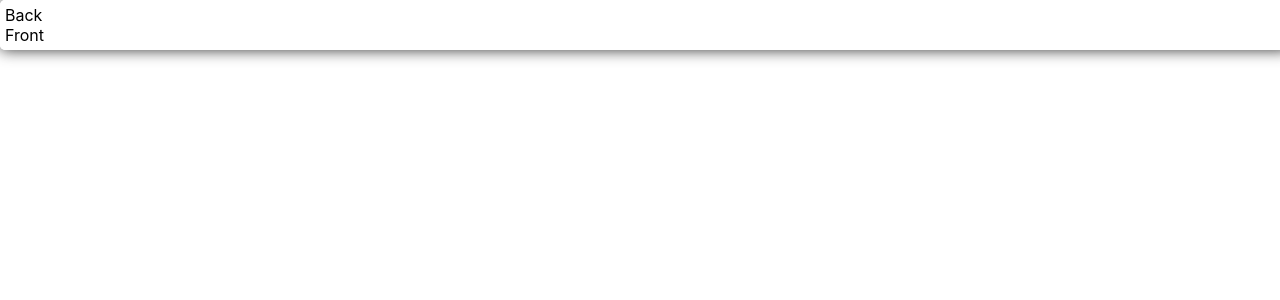
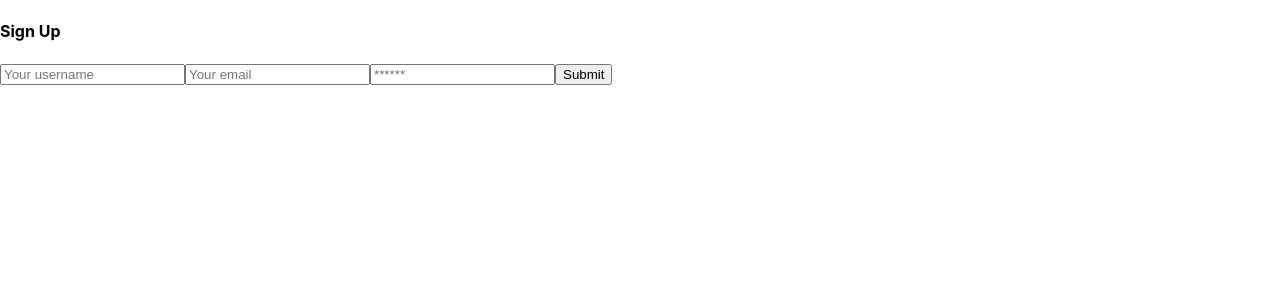
Before and after one commit to ShaChambers/SC3DP3, a React (Create React App) app in the folder client/: page /signup in a window 1280 px wide. Shown: the top 300 px of the page. Built offline with nearby package versions, Linux system fonts and the light colour scheme.

Commit message:
login and signup

```diff
--- a/client/package.json
+++ b/client/package.json
@@ -3,11 +3,14 @@
   "version": "0.1.0",
   "private": true,
   "dependencies": {
+    "@apollo/client": "^3.7.8",
     "@testing-library/jest-dom": "^5.16.5",
     "@testing-library/react": "^13.4.0",
     "@testing-library/user-event": "^13.5.0",
+    "jwt-decode": "^3.1.2",
     "react": "^18.2.0",
     "react-dom": "^18.2.0",
+    "react-router-dom": "^6.8.1",
     "react-scripts": "5.0.1",
     "web-vitals": "^2.1.4"
   },
--- a/client/src/App.js
+++ b/client/src/App.js
@@ -1,10 +1,81 @@
-import logo from './logo.svg';
-import './App.css';
-import Card from './components/card/card';
+import React from 'react';
+import {
+  ApolloClient,
+  InMemoryCache,
+  ApolloProvider,
+  createHttpLink,
+} from '@apollo/client';
+import { setContext } from '@apollo/client/link/context';
+import { BrowserRouter as Router, Routes, Route } from 'react-router-dom';
+
+// import Home from './pages/Home';
+import Signup from './pages/Signup';
+import Login from './pages/Login';
+
+// import Header from './components/Header';
+// import Footer from './components/Footer';
+
+// Construct our main GraphQL API endpoint
+const httpLink = createHttpLink({
+  uri: '/graphql',
+});
+
+// Construct request middleware that will attach the JWT token to every request as an `authorization` header
+const authLink = setContext((_, { headers }) => {
+  // get the authentication token from local storage if it exists
+  const token = localStorage.getItem('id_token');
+  // return the headers to the context so httpLink can read them
+  return {
+    headers: {
+      ...headers,
+      authorization: token ? `Bearer ${token}` : '',
+    },
+  };
+});
+
+const client = new ApolloClient({
+  // Set up our client to execute the `authLink` middleware prior to making the request to our GraphQL API
+  link: authLink.concat(httpLink),
+  cache: new InMemoryCache(),
+});
 
 function App() {
   return (
-    <Card/>
+    <ApolloProvider client={client}>
+      <Router>
+        <div className="flex-column justify-flex-start min-100-vh">
+          {/* <Header /> */}
+          <div className="container">
+            <Routes>
+              {/* <Route
+                path="/"
+                element={<Home />}
+              /> */}
+              <Route
+                path="/login"
+                element={<Login />}
+              />
+              <Route
+                path="/signup"
+                element={<Signup />}
+              />
+              {/* <Route
+                path="/me"
+                element={<Profile />}
+              />
+              <Route
+                path="/profiles/:username"
+                element={<Profile />}
+              />
+              <Route path="/thoughts/:thoughtId"
+                element={<SingleThought />}
+  />*/}
+            </Routes>
+          </div>
+          {/* <Footer /> */}
+        </div>
+      </Router>
+    </ApolloProvider>
   );
 }
 
--- /dev/null
+++ b/client/src/pages/Login.js
@@ -0,0 +1,93 @@
+import React, { useState } from 'react';
+import { Link } from 'react-router-dom';
+import { useMutation } from '@apollo/client';
+import { LOGIN_USER } from '../utils/mutations';
+
+import Auth from '../utils/auth';
+
+const Login = (props) => {
+    const [formState, setFormState] = useState({ email: '', password: '' });
+    const [login, { error, data }] = useMutation(LOGIN_USER);
+
+    // update state based on form input changes
+    const handleChange = (event) => {
+        const { name, value } = event.target;
+
+        setFormState({
+            ...formState,
+            [name]: value,
+        });
+    };
+
+    // submit form
+    const handleFormSubmit = async (event) => {
+        event.preventDefault();
+        console.log(formState);
+        try {
+            const { data } = await login({
+                variables: { ...formState },
+            });
+
+            Auth.login(data.login.token);
+        } catch (e) {
+            console.error(e);
+        }
+
+        // clear form values
+        setFormState({
+            email: '',
+            password: '',
+        });
+    };
+
+    return (
+        <main className="flex-row justify-center mb-4">
+            <div className="col-12 col-lg-10">
+                <div className="card">
+                    <h4 className="card-header bg-dark text-light p-2">Login</h4>
+                    <div className="card-body">
+                        {data ? (
+                            <p>
+                                Success! You may now head{' '}
+                                <Link to="/">back to the homepage.</Link>
+                            </p>
+                        ) : (
+                            <form onSubmit={handleFormSubmit}>
+                                <input
+                                    className="form-input"
+                                    placeholder="Your email"
+                                    name="email"
+                                    type="email"
+                                    value={formState.email}
+                                    onChange={handleChange}
+                                />
+                                <input
+                                    className="form-input"
+                                    placeholder="******"
+                                    name="password"
+                                    type="password"
+                                    value={formState.password}
+                                    onChange={handleChange}
+                                />
+                                <button
+                                    className="btn btn-block btn-primary"
+                                    style={{ cursor: 'pointer' }}
+                                    type="submit"
+                                >
+                                    Submit
+                                </button>
+                            </form>
+                        )}
+                        {error && (
+                            <div className="my-3 p-3 bg-danger text-white">
+                                {error.message}
+                            </div>
+                        )}
+                    </div>
+                </div>
+            </div>
+        </main>
+    );
+};
+
+export default Login;
--- /dev/null
+++ b/client/src/pages/Signup.js
@@ -0,0 +1,100 @@
+import React, { useState } from 'react';
+import { Link } from 'react-router-dom';
+
+import { useMutation } from '@apollo/client';
+import { ADD_USER } from '../utils/mutations';
+
+import Auth from '../utils/auth';
+
+const Signup = () => {
+  const [formState, setFormState] = useState({
+    username: '',
+    email: '',
+    password: '',
+  });
+  const [addUser, { error, data }] = useMutation(ADD_USER);
+
+  const handleChange = (event) => {
+    const { name, value } = event.target;
+
+    setFormState({
+      ...formState,
+      [name]: value,
+    });
+  };
+
+  const handleFormSubmit = async (event) => {
+    event.preventDefault();
+    console.log(formState);
+
+    try {
+      const { data } = await addUser({
+        variables: { ...formState },
+      });
+
+      Auth.login(data.addUser.token);
+    } catch (e) {
+      console.error(e);
+    }
+  };
+
+  return (
+    <main className="flex-row justify-center mb-4">
+      <div className="col-12 col-lg-10">
+        <div className="card">
+          <h4 className="card-header bg-dark text-light p-2">Sign Up</h4>
+          <div className="card-body">
+            {data ? (
+              <p>
+                Success! You may now head{' '}
+                <Link to="/">back to the homepage.</Link>
+              </p>
+            ) : (
+              <form onSubmit={handleFormSubmit}>
+                <input
+                  className="form-input"
+                  placeholder="Your username"
+                  name="username"
+                  type="text"
+                  value={formState.name}
+                  onChange={handleChange}
+                />
+                <input
+                  className="form-input"
+                  placeholder="Your email"
+                  name="email"
+                  type="email"
+                  value={formState.email}
+                  onChange={handleChange}
+                />
+                <input
+                  className="form-input"
+                  placeholder="******"
+                  name="password"
+                  type="password"
+                  value={formState.password}
+                  onChange={handleChange}
+                />
+                <button
+                  className="btn btn-block btn-primary"
+                  style={{ cursor: 'pointer' }}
+                  type="submit"
+                >
+                  Submit
+                </button>
+              </form>
+            )}
+
+            {error && (
+              <div className="my-3 p-3 bg-danger text-white">
+                {error.message}
+              </div>
+            )}
+          </div>
+        </div>
+      </div>
+    </main>
+  );
+};
+
+export default Signup;
--- /dev/null
+++ b/client/src/utils/auth.js
@@ -0,0 +1,41 @@
+import decode from 'jwt-decode';
+
+class AuthService {
+  getProfile() {
+    return decode(this.getToken());
+  }
+
+  loggedIn() {
+    const token = this.getToken();
+    // If there is a token and it's not expired, return `true`
+    return token && !this.isTokenExpired(token) ? true : false;
+  }
+
+  isTokenExpired(token) {
+    // Decode the token to get its expiration time that was set by the server
+    const decoded = decode(token);
+    // If the expiration time is less than the current time (in seconds), the token is expired and we return `true`
+    if (decoded.exp < Date.now() / 1000) {
+      localStorage.removeItem('id_token');
+      return true;
+    }
+    // If token hasn't passed its expiration time, return `false`
+    return false;
+  }
+
+  getToken() {
+    return localStorage.getItem('id_token');
+  }
+
+  login(idToken) {
+    localStorage.setItem('id_token', idToken);
+    window.location.assign('/');
+  }
+
+  logout() {
+    localStorage.removeItem('id_token');
+    window.location.reload();
+  }
+}
+
+export default new AuthService();
--- /dev/null
+++ b/client/src/utils/mutations.js
@@ -0,0 +1,25 @@
+import { gql } from '@apollo/client';
+//mutation for user login
+export const LOGIN_USER = gql`
+  mutation login($username: String!, $password: String!) {
+    login(username: $username, password: $password) {
+      token
+      user {
+        _id
+        username
+      }
+    }
+  }
+`;
+//mutation for user signup
+export const ADD_USER = gql`
+  mutation addUser($username: String!, $password: String!) {
+    addUser(username: $username, password: $password) {
+      token
+      user {
+        _id
+        username
+      }
+    }
+  }
+  `;
--- a/package.json
+++ b/package.json
@@ -16,9 +16,9 @@
         "concurrently": "^5.1.0"
     },
     "dependencies": {
-        "three": "^0.149.0",
         "@react-three/cannon": "^6.3.0",
         "@react-three/drei": "^9.14.3",
-        "@react-three/fiber": "^8.0.27"
+        "@react-three/fiber": "^8.0.27",
+        "three": "^0.149.0"
     }
 }
```
Also changed, not shown: client/src/utils/queries.js (added, +9 -0 lines), client/src/pages/Home.js (added), client/src/pages/Profile.js (added), 1 other file (tests, documents, lock files or other folders).
